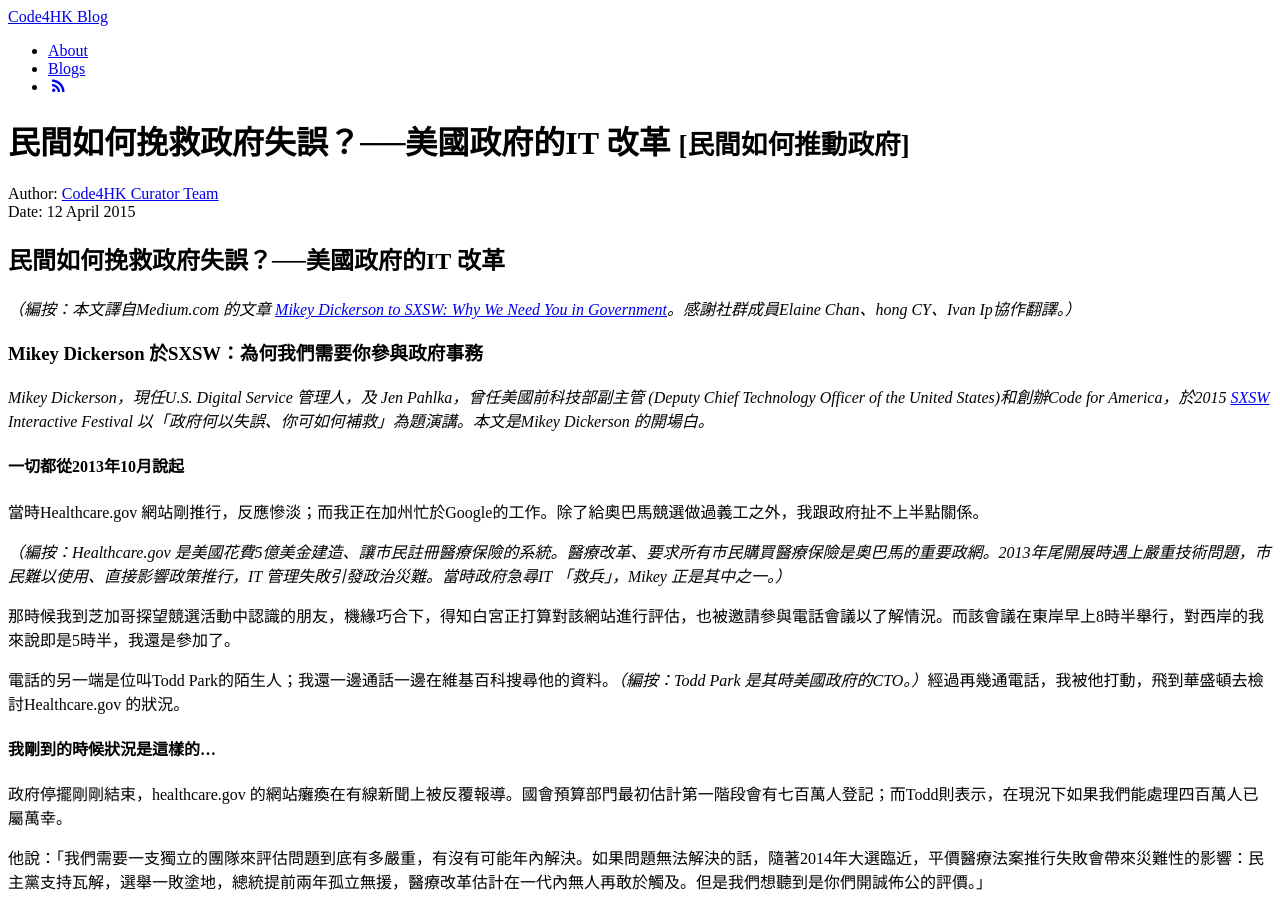
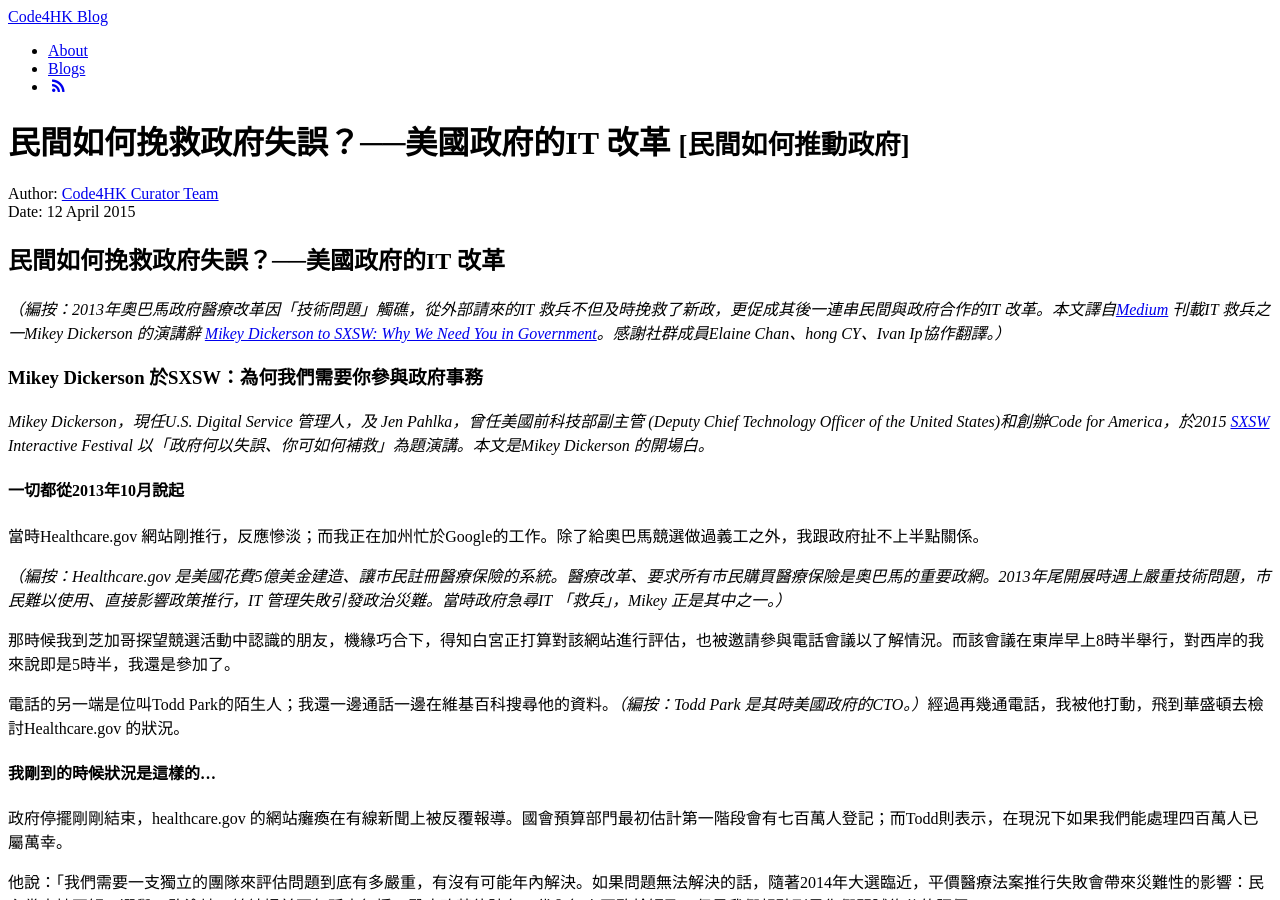
Before and after one commit to code4hk/code4hk.github.io, a Jekyll site: the page built from _posts/2015-04-12-Mikey-Dickerson-to-SXSW-Why-We-Need-You-in-Government.md, in a window 1280 px wide and 900 px high. Built offline with Jekyll 4.4.1, drawn with Linux system fonts in a browser that asks for light colours; Markdown is read by kramdown in place of the engine named in the settings; comment, search, counter and statistics services are not loaded.

Commit message:
Update 2015-04-12-Mikey-Dickerson-to-SXSW-Why-We-Need-You-in-Government.md

```diff
--- a/_posts/2015-04-12-Mikey-Dickerson-to-SXSW-Why-We-Need-You-in-Government.md
+++ b/_posts/2015-04-12-Mikey-Dickerson-to-SXSW-Why-We-Need-You-in-Government.md
@@ -10,7 +10,7 @@ tags : [government, civic hacking, USA]
 
 ##民間如何挽救政府失誤？──美國政府的IT 改革
 
-*（編按：本文譯自Medium.com 的文章 [Mikey Dickerson to SXSW: Why We Need You in Government](https://medium.com/@USDigitalService/mikey-dickerson-to-sxsw-why-we-need-you-in-government-f31dab3263a0)。感謝社群成員Elaine Chan、hong CY、Ivan Ip協作翻譯。）*
+*（編按：2013年奧巴馬政府醫療改革因「技術問題」觸礁，從外部請來的IT 救兵不但及時挽救了新政，更促成其後一連串民間與政府合作的IT 改革。本文譯自[Medium](http://medium.com) 刊載IT 救兵之一Mikey Dickerson 的演講辭 [Mikey Dickerson to SXSW: Why We Need You in Government](https://medium.com/@USDigitalService/mikey-dickerson-to-sxsw-why-we-need-you-in-government-f31dab3263a0)。感謝社群成員Elaine Chan、hong CY、Ivan Ip協作翻譯。）*
 
 ###Mikey Dickerson 於SXSW：為何我們需要你參與政府事務
 
```
